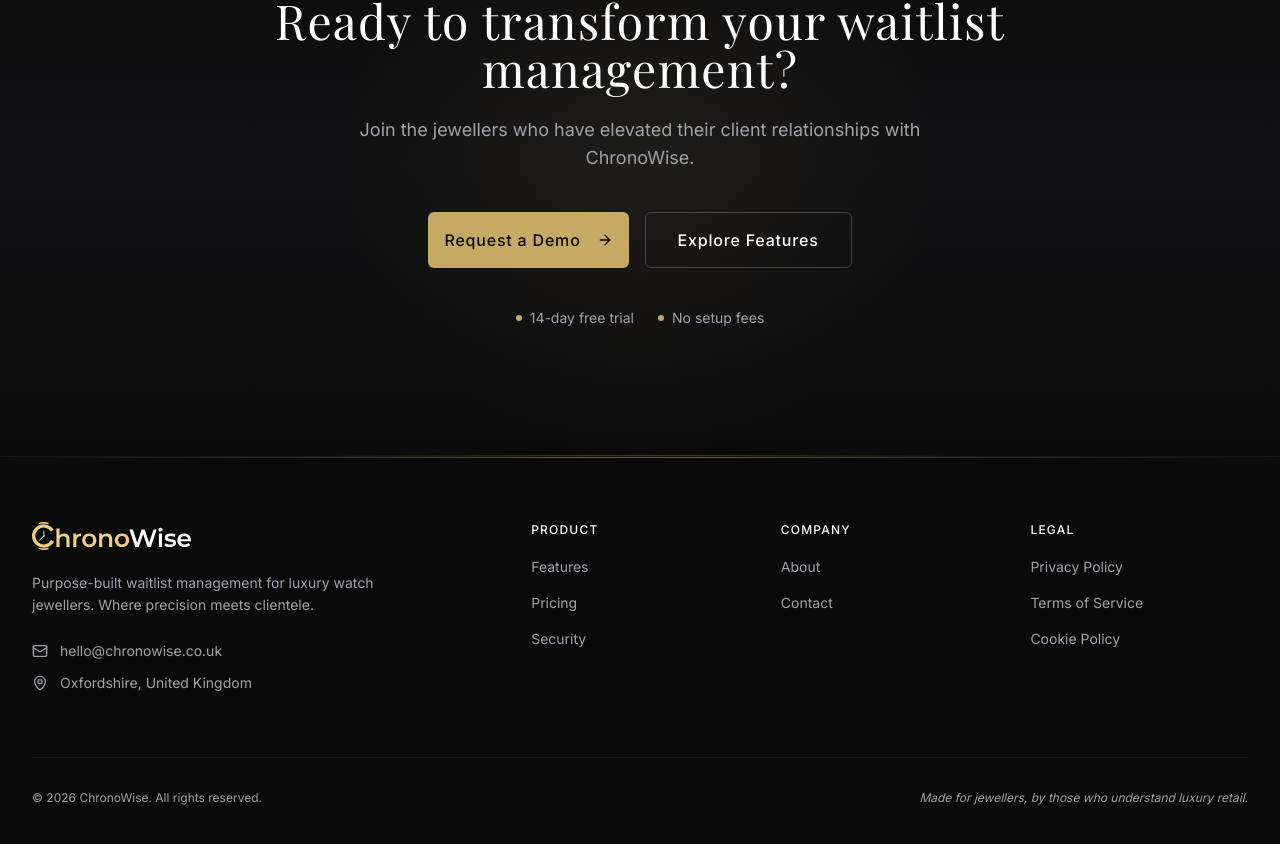
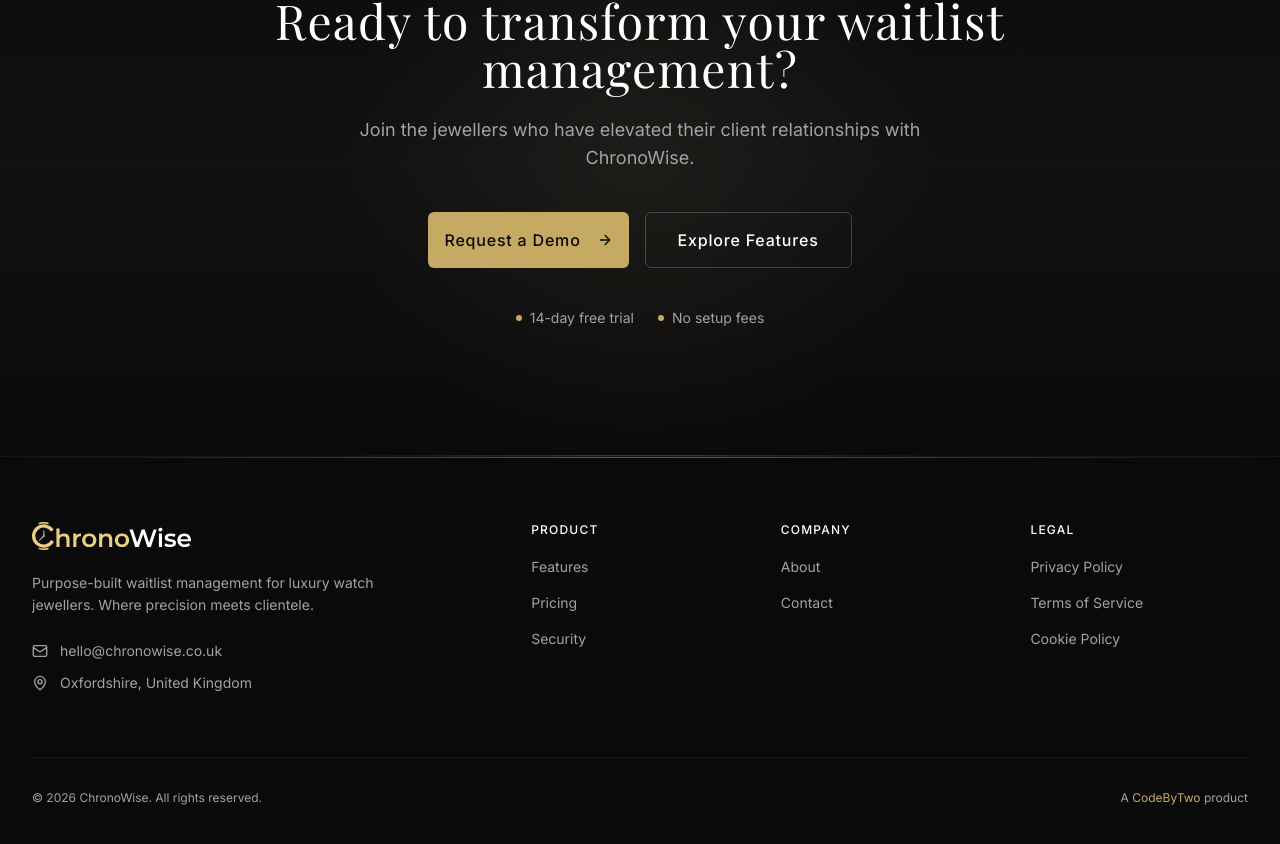
Before and after one commit to CodeByTwo/chronowise-sales-site, a Next.js app: page / in a window 1280 px wide. Shown: the part 5784-6628 px from the top of the page. Built offline with nearby package versions, Linux system fonts and the light colour scheme; a web font is replaced by a local one.

Commit message:
CB2 links

```diff
--- a/app/about/page.tsx
+++ b/app/about/page.tsx
@@ -108,7 +108,15 @@
             <FadeIn delay={0.2}>
               <p>
                 As a software developer and co-founder of{" "}
-                <span className="text-foreground">CodeByTwo</span>, I
+                <a
+                  href="https://codebytwo.com"
+                  target="_blank"
+                  rel="noopener noreferrer"
+                  className="text-gold hover:text-gold-light transition-colors duration-300"
+                >
+                  CodeByTwo
+                </a>
+                , I
                 recognised this as a problem I could solve. The industry
                 didn't need another bloated enterprise platform—it needed
                 something modern, intuitive, and purpose-built. A tool that
--- a/components/marketing/footer.tsx
+++ b/components/marketing/footer.tsx
@@ -121,8 +121,17 @@
             <p className="text-xs text-muted-foreground">
               &copy; {new Date().getFullYear()} ChronoWise. All rights reserved.
             </p>
-            <p className="text-xs text-muted-foreground italic">
-              Made for jewellers, by those who understand luxury retail.
+            <p className="text-xs text-muted-foreground">
+              A{" "}
+              <a
+                href="https://codebytwo.com"
+                target="_blank"
+                rel="noopener noreferrer"
+                className="text-gold hover:text-gold-light transition-colors duration-300"
+              >
+                CodeByTwo
+              </a>
+              {" "}product
             </p>
           </div>
         </div>
```
